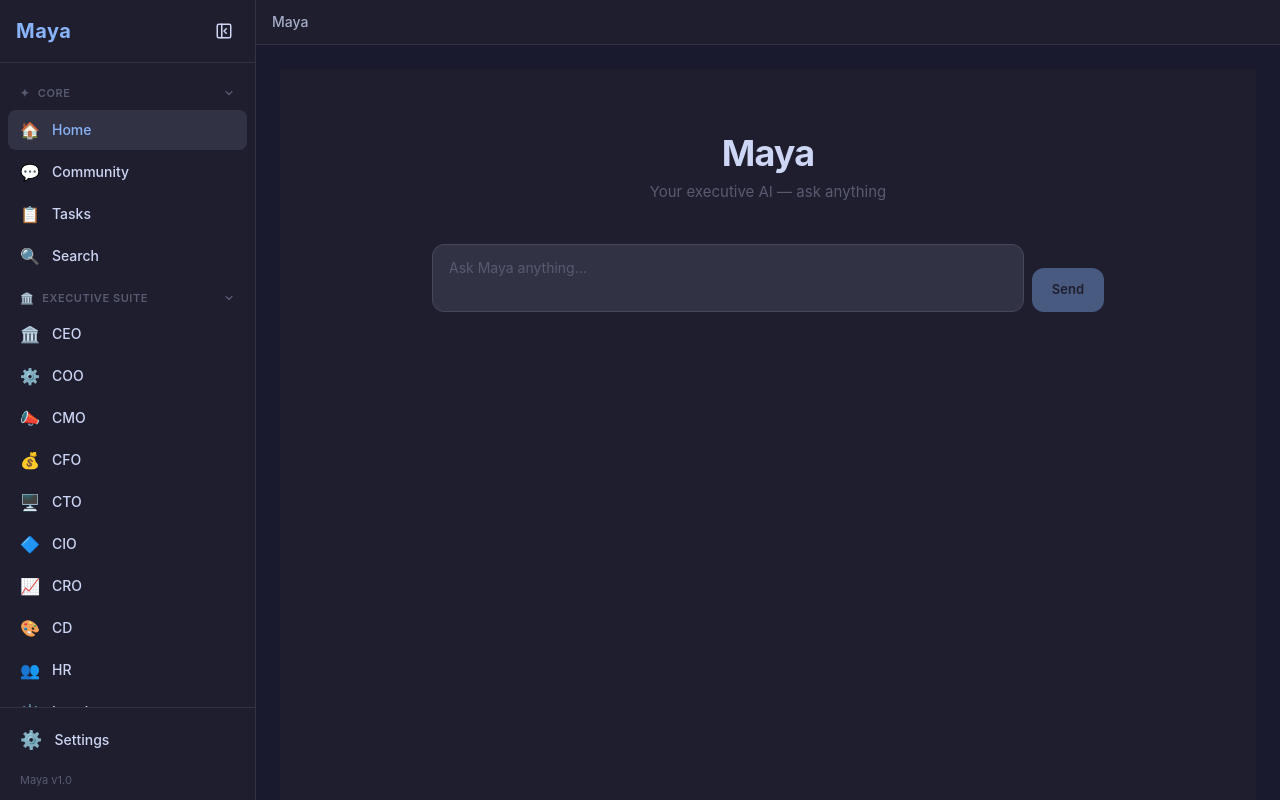
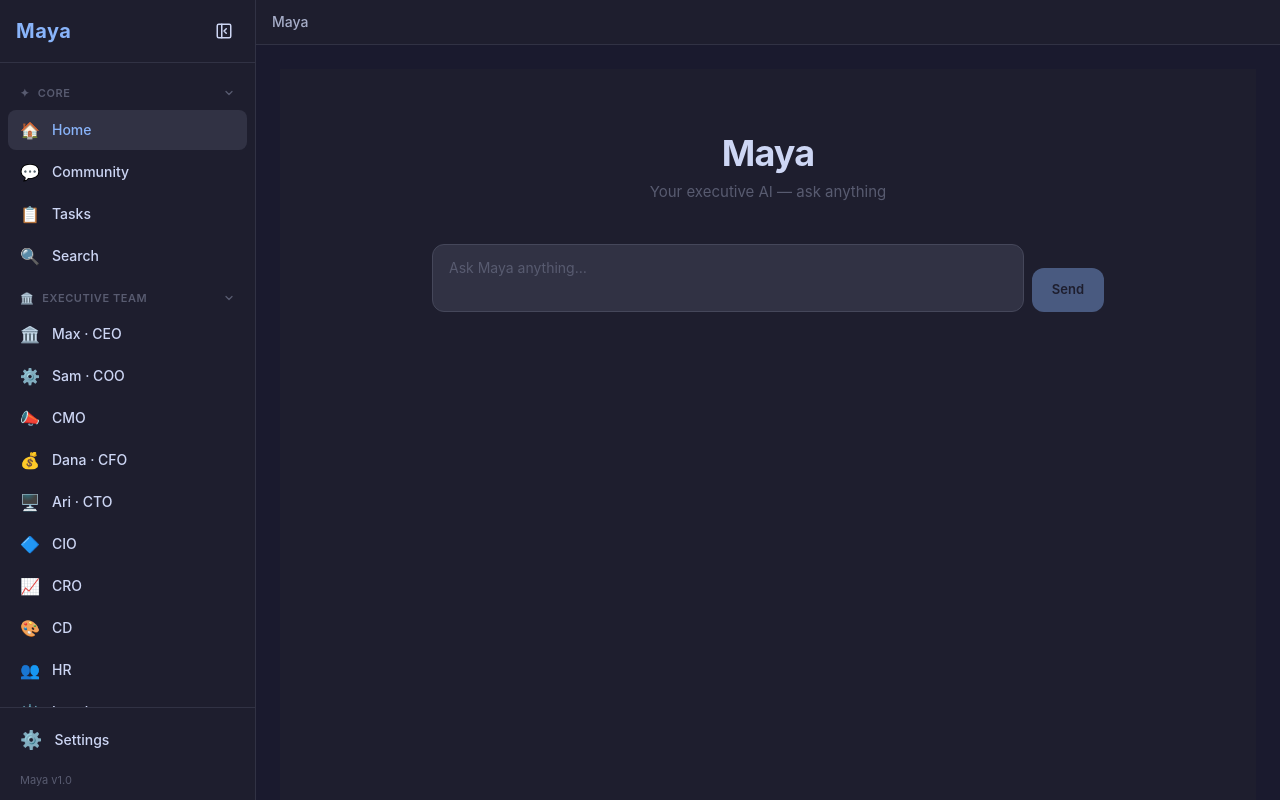
Before and after one commit to cre8veheart-ai/Maya_with_sidebar, a Next.js app: page / in a window 1280 px wide. Built offline with nearby package versions, Linux system fonts and the light colour scheme.

Commit message:
Name Maya executive team in sidebar

```diff
--- a/components/Sidebar.tsx
+++ b/components/Sidebar.tsx
@@ -22,22 +22,31 @@ const navGroups: NavGroup[] = [
   },
   {
     id: "executive",
-    label: "Executive Suite",
+    label: "Executive Team",
     icon: "🏛️",
     items: [
-      { label: "CEO", href: "/ceo", icon: "🏛️" },
-      { label: "COO", href: "/coo", icon: "⚙️" },
+      { label: "Max · CEO", href: "/ceo", icon: "🏛️" },
+      { label: "Sam · COO", href: "/coo", icon: "⚙️" },
       { label: "CMO", href: "/cmo", icon: "📣" },
-      { label: "CFO", href: "/cfo", icon: "💰" },
-      { label: "CTO", href: "/cto", icon: "🖥️" },
+      { label: "Dana · CFO", href: "/cfo", icon: "💰" },
+      { label: "Ari · CTO", href: "/cto", icon: "🖥️" },
       { label: "CIO", href: "/cio", icon: "🔷" },
       { label: "CRO", href: "/cro", icon: "📈" },
       { label: "CD", href: "/cd", icon: "🎨" },
       { label: "HR", href: "/hr", icon: "👥" },
       { label: "Legal", href: "/legal", icon: "⚖️" },
-      { label: "Office Admin", href: "/office-admin", icon: "🗂️" },
+      { label: "Admin Secretary", href: "/office-admin", icon: "🗂️" },
       { label: "Strategy Room", href: "/strategy-room", icon: "🧩" },
       { label: "Titans Council", href: "/titans-council", icon: "👑", disabled: true, phase: "Phase 2" },
+    ],
+  },
+  {
+    id: "specialists",
+    label: "Specialist Staff",
+    icon: "✦",
+    items: [
+      { label: "Mimi · Gallery Sales", href: "/art-gallery", icon: "🖼️", disabled: true, phase: "Build" },
+      { label: "Custom Agent", href: "/custom-agent", icon: "➕", disabled: true, phase: "Build" },
     ],
   },
   {
@@ -82,7 +91,6 @@ export default function Sidebar({ isOpen, onToggle }: SidebarProps) {
 
   return (
     <>
-      {/* Overlay for mobile */}
       {isOpen && (
         <div
           className="fixed inset-0 bg-black/50 z-20 md:hidden"
@@ -90,7 +98,6 @@ export default function Sidebar({ isOpen, onToggle }: SidebarProps) {
         />
       )}
 
-      {/* Sidebar panel */}
       <aside
         className={[
           "fixed md:relative z-30 flex flex-col h-screen",
@@ -99,7 +106,6 @@ export default function Sidebar({ isOpen, onToggle }: SidebarProps) {
           isOpen ? "w-64" : "w-0 md:w-16",
         ].join(" ")}
       >
-        {/* Header */}
         <div className="flex items-center justify-between px-4 py-4 border-b border-[#313244] min-w-[4rem]">
           {isOpen && (
             <span className="text-[#89b4fa] font-bold text-xl tracking-wide whitespace-nowrap">
@@ -109,7 +115,6 @@ export default function Sidebar({ isOpen, onToggle }: SidebarProps) {
           <SidebarToggle isOpen={isOpen} onToggle={onToggle} />
         </div>
 
-        {/* Nav */}
         <nav className="flex flex-col p-2 mt-2 flex-1 overflow-y-auto">
           {isOpen ? (
             navGroups.map((group) => {
@@ -118,8 +123,7 @@ export default function Sidebar({ isOpen, onToggle }: SidebarProps) {
                 <div key={group.id} className="mb-2">
                   <button
                     onClick={() => toggleGroup(group.id)}
-                    className="flex items-center justify-between w-full px-3 py-1.5 rounded-md
-                               text-[#585b70] hover:text-[#a6adc8] transition-colors"
+                    className="flex items-center justify-between w-full px-3 py-1.5 rounded-md text-[#585b70] hover:text-[#a6adc8] transition-colors"
                   >
                     <span className="flex items-center gap-2 text-[11px] font-semibold uppercase tracking-wider">
                       <span>{group.icon}</span>
@@ -203,7 +207,6 @@ export default function Sidebar({ isOpen, onToggle }: SidebarProps) {
           )}
         </nav>
 
-        {/* Settings + footer */}
         <div className="border-t border-[#313244] p-2">
           <Link
             href={settingsItem.href}
@@ -218,9 +221,7 @@ export default function Sidebar({ isOpen, onToggle }: SidebarProps) {
             title={!isOpen ? settingsItem.label : undefined}
           >
             <span className="text-lg">{settingsItem.icon}</span>
-            {isOpen && (
-              <span className="text-sm font-medium">{settingsItem.label}</span>
-            )}
+            {isOpen && <span className="text-sm font-medium">{settingsItem.label}</span>}
           </Link>
           {isOpen && (
             <p className="px-3 pt-2 pb-1 text-[11px] text-[#585b70] whitespace-nowrap">
```
Lines whose indentation alone changed are shown as unchanged.
